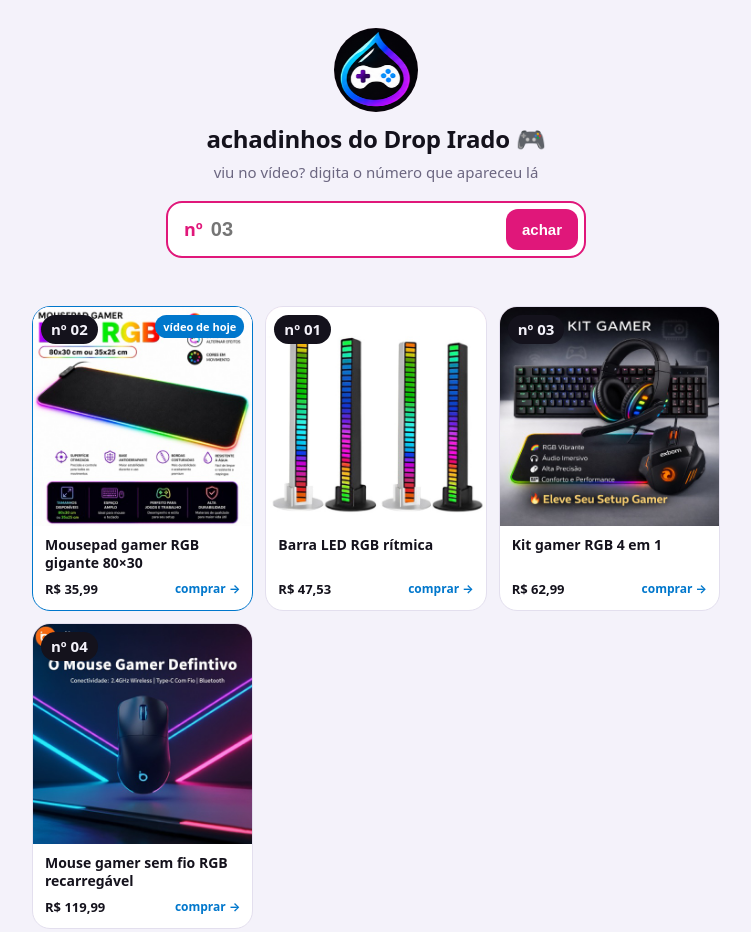
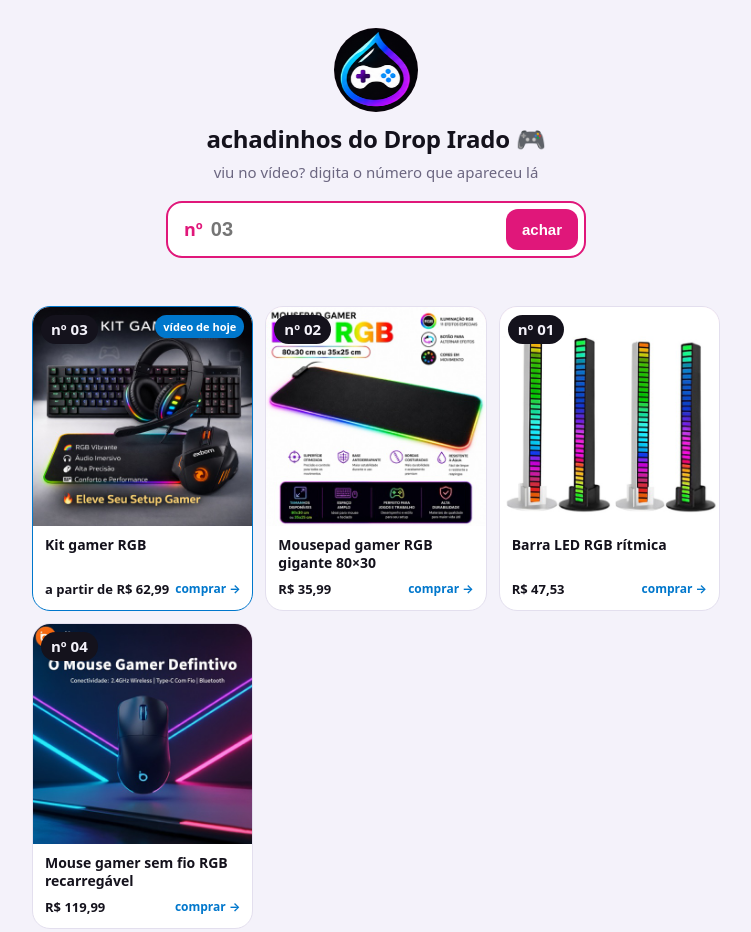
Before and after one commit to Winpulsee/dropirado, a plain HTML site: page index.html in a window 1280 px wide. Shown: the top 932 px of the page, without its empty margins (264-1015 px from the left). Drawn offline with Linux system fonts and the light colour scheme.

Commit message:
vitrine: nº 03 kit gamer RGB no topo (vídeo de hoje), preço a partir de

```diff
--- a/index.html
+++ b/index.html
@@ -41,8 +41,14 @@ footer{max-width:720px;margin:0 auto;padding:0 16px 40px;color:var(--suave);font
   <p class="aviso" id="aviso"></p>
 </header>
 <main>
-<a class="card novo" id="n02" data-n="2" href="https://s.shopee.com.br/2VtQUcag8Y" target="_blank" rel="noopener nofollow sponsored">
-  <span class="num">nº 02</span><span class="selo">vídeo de hoje</span>
+<a class="card novo" id="n03" data-n="3" href="https://s.shopee.com.br/8pnU2DmdSJ" target="_blank" rel="noopener nofollow sponsored">
+  <span class="num">nº 03</span><span class="selo">vídeo de hoje</span>
+  <img src="p03.jpg" alt="Kit gamer RGB" loading="lazy" width="480" height="480">
+  <span class="nome">Kit gamer RGB</span>
+  <span class="linha"><span class="preco">a partir de R$ 62,99</span><span class="ver">comprar →</span></span>
+</a>
+<a class="card" id="n02" data-n="2" href="https://s.shopee.com.br/2VtQUcag8Y" target="_blank" rel="noopener nofollow sponsored">
+  <span class="num">nº 02</span>
   <img src="p02.jpg" alt="Mousepad gamer RGB gigante 80×30" loading="lazy" width="480" height="480">
   <span class="nome">Mousepad gamer RGB gigante 80×30</span>
   <span class="linha"><span class="preco">R$ 35,99</span><span class="ver">comprar →</span></span>
@@ -52,12 +58,6 @@ footer{max-width:720px;margin:0 auto;padding:0 16px 40px;color:var(--suave);font
   <img src="p01.jpg" alt="Barra LED RGB rítmica" loading="lazy" width="480" height="480">
   <span class="nome">Barra LED RGB rítmica</span>
   <span class="linha"><span class="preco">R$ 47,53</span><span class="ver">comprar →</span></span>
-</a>
-<a class="card" id="n03" data-n="3" href="https://s.shopee.com.br/8pnU2DmdSJ" target="_blank" rel="noopener nofollow sponsored">
-  <span class="num">nº 03</span>
-  <img src="p03.jpg" alt="Kit gamer RGB 4 em 1" loading="lazy" width="480" height="480">
-  <span class="nome">Kit gamer RGB 4 em 1</span>
-  <span class="linha"><span class="preco">R$ 62,99</span><span class="ver">comprar →</span></span>
 </a>
 <a class="card" id="n04" data-n="4" href="https://s.shopee.com.br/1C5VzTTU0" target="_blank" rel="noopener nofollow sponsored">
   <span class="num">nº 04</span>
```
